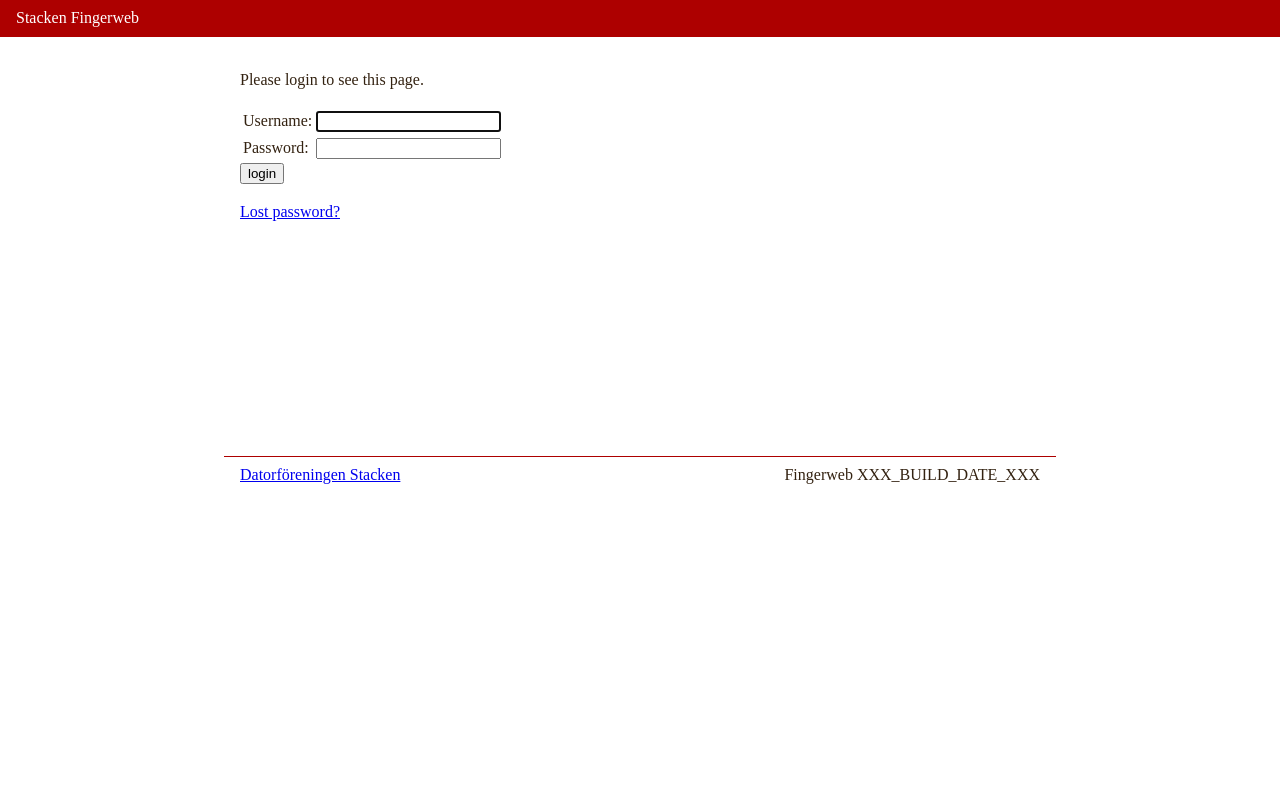
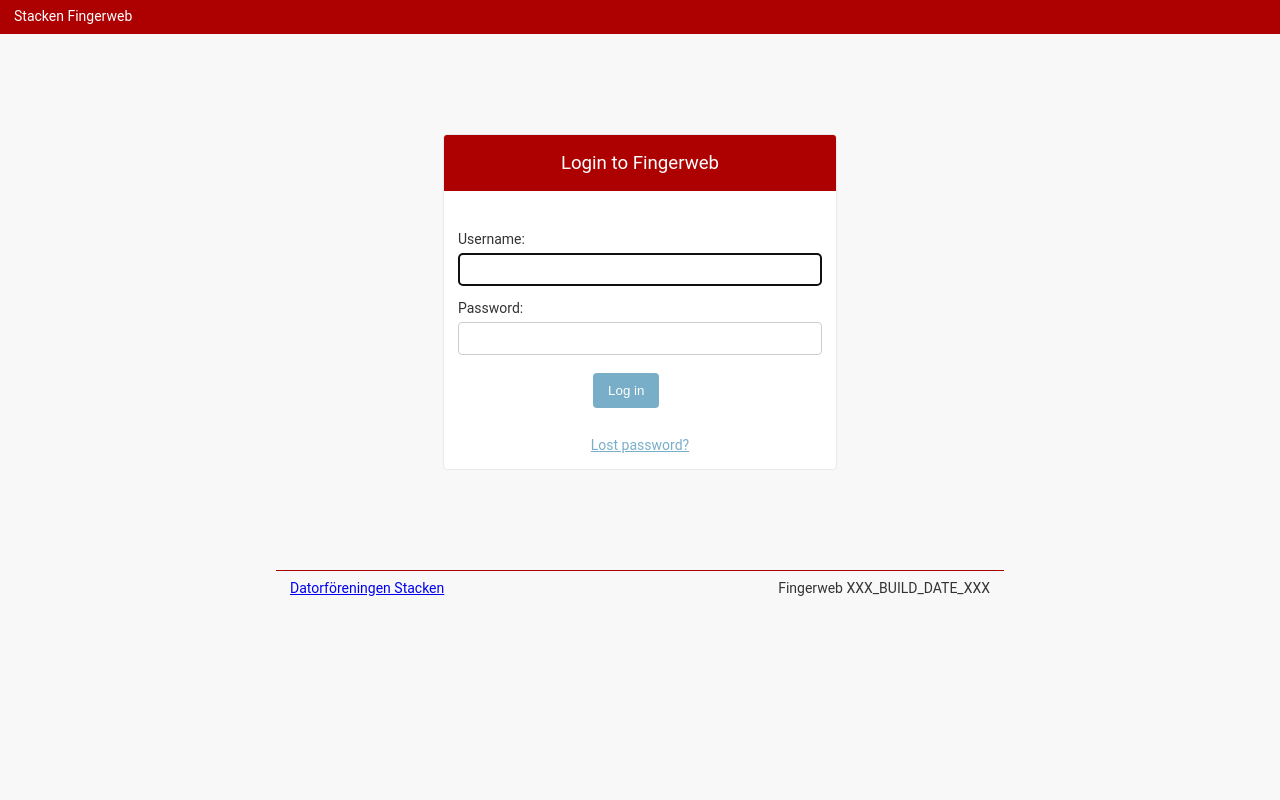
Before and after one commit to stacken/fingerweb, a Django app: page /accounts/login/?next=/ in a window 1280 px wide. Run offline with Django 3.2, Linux system fonts and the light colour scheme; style sheets or scripts are compiled from the project's sources.

Commit message:
Give fingers login box a design change.
The design is based around the admin login box.

```diff
--- a/finger/static/fingerweb.scss
+++ b/finger/static/fingerweb.scss
@@ -1,4 +1,6 @@
 $red: #ad0000;
+
+@import url(admin/fonts.css);
 
 html, body {
     margin: 0;
@@ -8,8 +10,12 @@
 }
 
 body {
+    margin: 0;
+    padding: 0;
+    font-size: 14px;
+    font-family: "Roboto","Lucida Grande","DejaVu Sans","Bitstream Vera Sans",Verdana,Arial,sans-serif;
     background: white;
-    color: #321;
+    color: #333;
     display: flex;
     flex-flow: column;
 
--- /dev/null
+++ b/finger/static/login.scss
@@ -0,0 +1,87 @@
+$red: #ad0000;
+
+body.login {
+    background: #f8f8f8;
+}
+
+.login {
+    h2 {
+        background: $red;
+        color: white;
+        margin-top: 0;
+        padding: 0.8em;
+        font-weight: normal;
+        font-size: 14pt;
+        text-align: center;
+    }
+
+    main {
+        background: #fff;
+        border: 1px solid #eaeaea;
+        border-radius: 4px;
+        overflow: hidden;
+        width: 28em;
+        min-width: 300px;
+        margin: 100px auto;
+        padding: 0;
+        flex-grow: 0;
+    }
+
+    .loginform {
+        padding: 1em;
+    }
+
+    .form-row {
+        padding: 4px 0;
+        float: left;
+        width: 100%;
+        border-bottom: none;
+
+        label {
+            padding-right: 0.5em;
+            line-height: 2em;
+            font-size: 1em;
+            clear: both;
+            color: #333;
+        }
+
+        #id_username,
+        #id_password {
+            clear: both;
+            padding: 8px;
+            width: 100%;
+            border: 1px solid#ccc;
+            border-radius: 4px;
+            margin-top: 0;
+            -webkit-box-sizing: border-box;
+            -moz-box-sizing: border-box;
+            box-sizing: border-box;
+        }
+    }
+
+    .submit-row {
+        clear: both;
+        padding: 1em 0 0 9.4em;
+        margin: 0;
+        border: none;
+        background: none;
+        text-align: left;
+
+        input {
+            background: #79aec8;
+            padding: 10px 15px;
+            border: none;
+            border-radius: 4px;
+            color: white;
+            cursor: pointer;
+        }
+    }
+
+    .password-reset-link {
+        text-align: center;
+
+        a {
+            color: #79aec8;
+        }
+    }
+}
--- a/finger/templates/base.html
+++ b/finger/templates/base.html
@@ -3,8 +3,9 @@
   <head>
     <title>{% block title %}Fingerweb{% endblock %} - Stacken</title>
     <link rel="stylesheet" href="{% static "fingerweb.scss"|compile %}" />
+    {% block extrastyle %}{% endblock %}
   </head>
-  <body>
+  <body{% block bodyextra %}{% endblock %}>
     <header>
       <a href="/">Stacken Fingerweb</a>
       {% if user.is_superuser %}
--- a/finger/templates/registration/login.html
+++ b/finger/templates/registration/login.html
@@ -1,4 +1,13 @@
 {% extends "base.html" %}
+{% load compile_static static finger %}
+
+{% block extrastyle %}
+<link rel="stylesheet" href="{% static "login.scss"|compile %}" />
+{% endblock %}
+
+{% block bodyextra %}
+class="login"
+{% endblock %}
 
 {% block content %}
 
@@ -8,31 +17,33 @@
 
 {% if next %}
     {% if user.is_authenticated %}
-    <p>Your account doesn't have access to this page. To proceed,
-    please login with an account that has access.</p>
+    <h2>Your account doesn't have access to this page. To proceed,
+    please login with an account that has access.</h2>
     {% else %}
-    <p>Please login to see this page.</p>
+    <h2>Login to Fingerweb</h2>
     {% endif %}
 {% endif %}
 
-<form method="post" action="{% url 'login' %}">
+<div class="loginform">
+<form action="{% url 'login' %}" method="post" id="login-form">
 {% csrf_token %}
-<table>
-<tr>
-    <td>{{ form.username.label_tag }}</td>
-    <td>{{ form.username }}</td>
-</tr>
-<tr>
-    <td>{{ form.password.label_tag }}</td>
-    <td>{{ form.password }}</td>
-</tr>
-</table>
 
-<input type="submit" value="login" />
-<input type="hidden" name="next" value="{{ next }}" />
+<div class="form-row">
+    <label class="required" for="id_username">Username:</label> <input type="text" name="username" autofocus required id="id_username">
+  </div>
+  <div class="form-row">
+    <label class="required" for="id_password">Password:</label> <input type="password" name="password" required id="id_password">
+    <input type="hidden" name="next" value="/">
+  </div>
+  <div class="submit-row">
+    <label>&nbsp;</label><input type="submit" value="Log in">
+  </div>
 </form>
+</div>
 
 {# Assumes you setup the password_reset view in your URLconf #}
-<p><a href="{% url 'password_reset' %}">Lost password?</a></p>
+<p class="password-reset-link">
+    <a href="{% url 'password_reset' %}">Lost password?</a>
+</p>
 
 {% endblock %}
```
